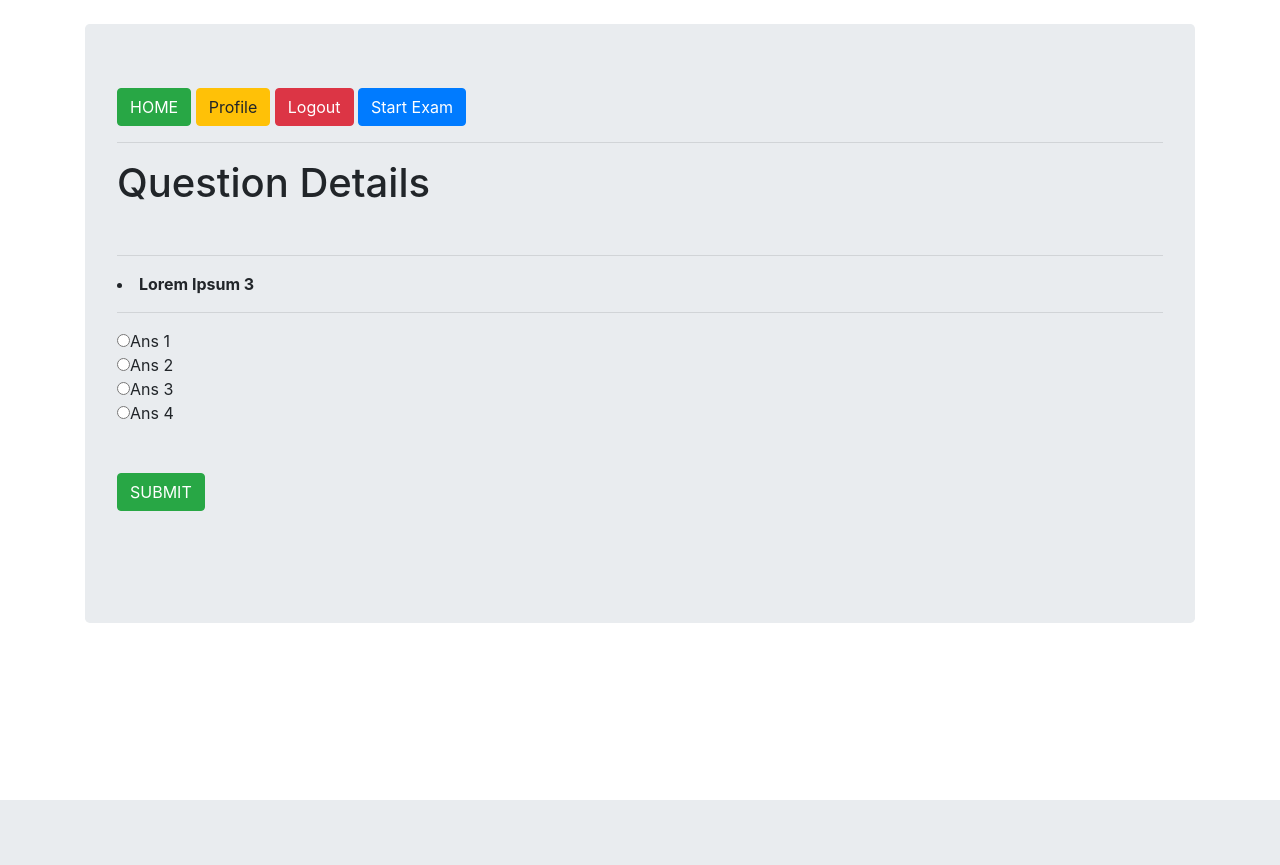
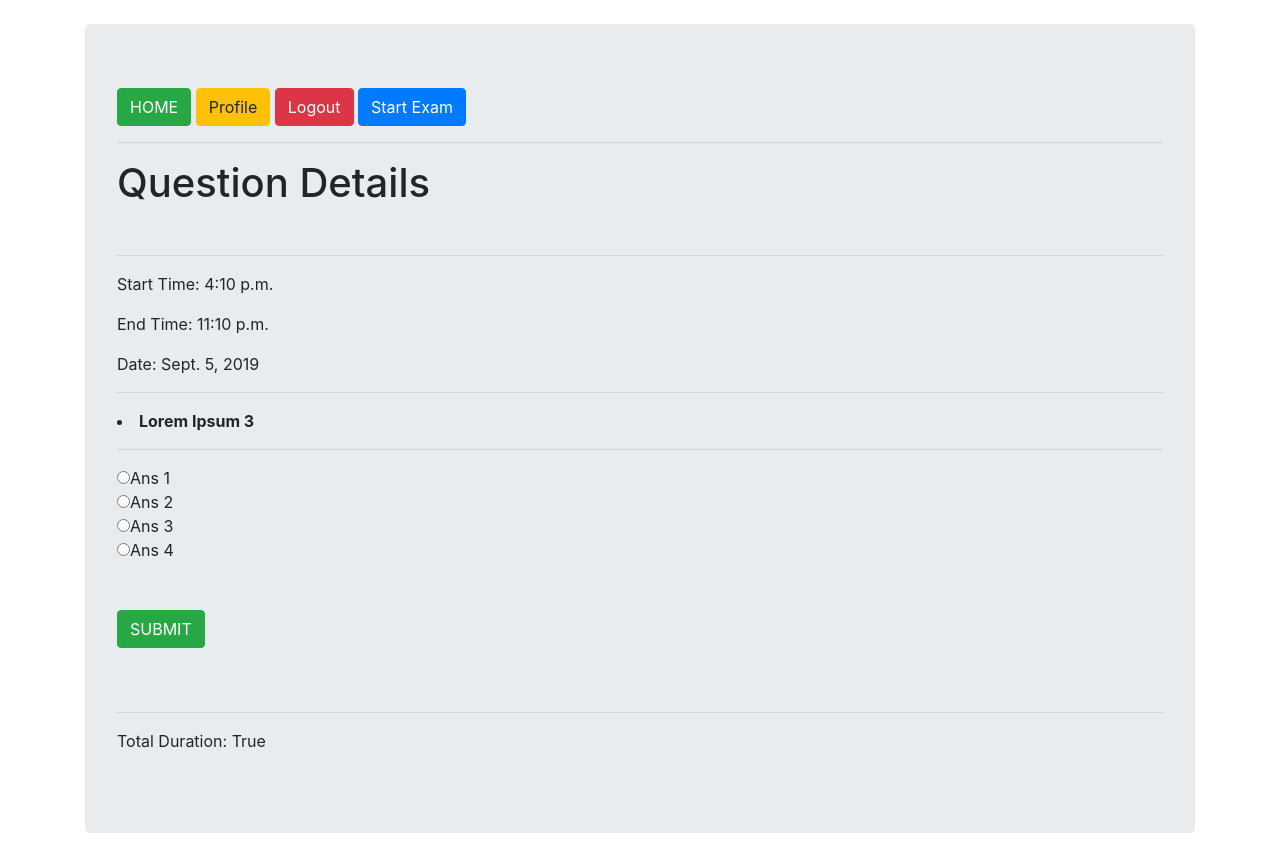
Before and after one commit to siyam04/online_exam_system, a Django app: page /question_details/3/ in a window 1280 px wide. Before the commit the page ends 800 px from the top, so only its background shows below. Run offline with Django 3.2, Linux system fonts and the light colour scheme; a user stored in the database is signed in; data comes from the database, SQL or seed files in the repository; some libraries are stand-ins or nearby versions.

Commit message:
exam system added

```diff
--- a/templates/exam_system/question_details.html
+++ b/templates/exam_system/question_details.html
@@ -6,6 +6,10 @@
 
     <h1>Question Details</h1>
     <br>
+    <hr>
+    <p>Start Time: {{ single_question_details.start_time }}</p>
+    <p>End Time: {{ single_question_details.end_time }}</p>
+    <p>Date: {{ single_question_details.date }}</p>
     <hr>
     <li><b>{{ single_question_details.name }}</b></li>
     <hr>
@@ -22,6 +26,9 @@
 
     <div id="result"></div>
 
+    <hr>
+    <p>Total Duration: {{ single_question_details.time_length }}</p>
+
     <script>
         function displayRadioValue() {
             var ele = document.getElementsByName('ans');
```
